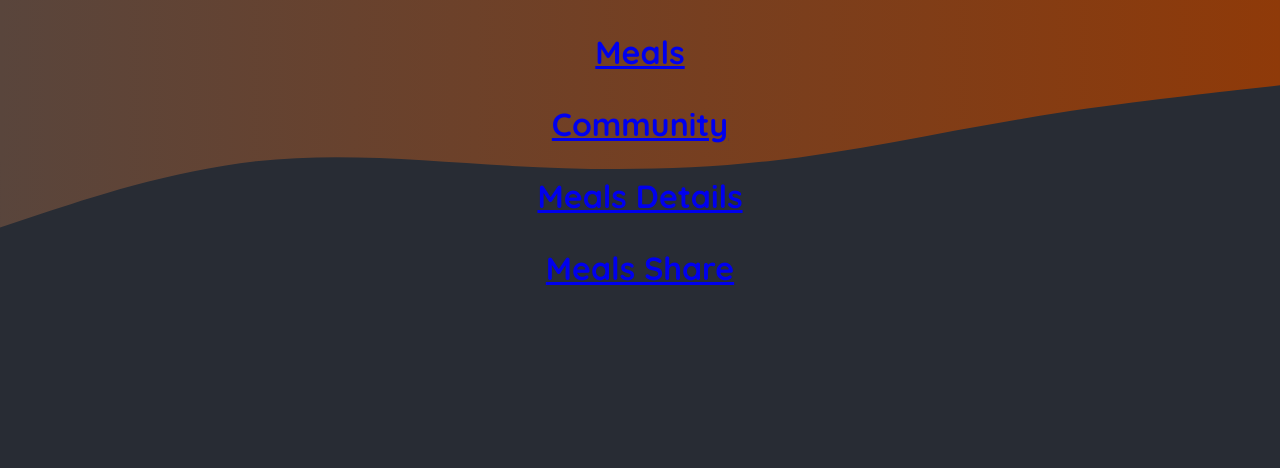
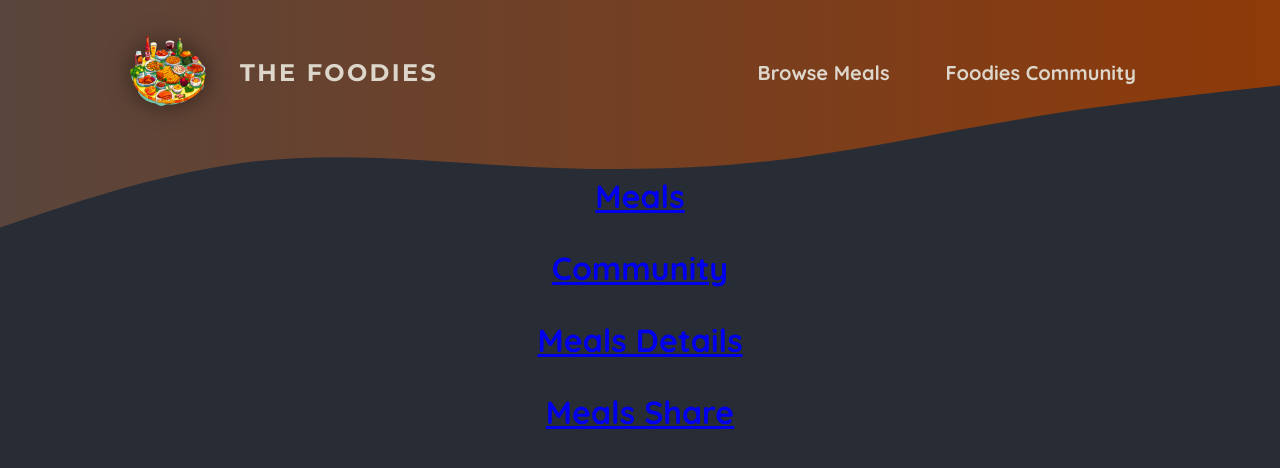
Before and after one commit to ehsanexe/next-level-food, a Next.js app: page / in a window 1280 px wide. Shown: the top 468 px of the page. Built offline with nearby package versions, Linux system fonts and the light colour scheme.

Commit message:
update 1 file and create 2 files

```diff
--- a/app/layout.js
+++ b/app/layout.js
@@ -1,8 +1,9 @@
-import './globals.css';
+import MainHeader from "@/components/main-header";
+import "./globals.css";
 
 export const metadata = {
-  title: 'NextLevel Food',
-  description: 'Delicious meals, shared by a food-loving community.',
+  title: "NextLevel Food",
+  description: "Delicious meals, shared by a food-loving community.",
 };
 
 export default function RootLayout({ children }) {
@@ -15,11 +16,11 @@ export default function RootLayout({ children }) {
               <linearGradient id="gradient" x1="0%" y1="0%" x2="100%" y2="0%">
                 <stop
                   offset="0%"
-                  style={{ stopColor: '#59453c', stopOpacity: '1' }}
+                  style={{ stopColor: "#59453c", stopOpacity: "1" }}
                 />
                 <stop
                   offset="100%"
-                  style={{ stopColor: '#8f3a09', stopOpacity: '1' }}
+                  style={{ stopColor: "#8f3a09", stopOpacity: "1" }}
                 />
               </linearGradient>
             </defs>
@@ -30,6 +31,7 @@ export default function RootLayout({ children }) {
           </svg>
         </div>
 
+        <MainHeader />
         {children}
       </body>
     </html>
--- /dev/null
+++ b/components/main-header.js
@@ -0,0 +1,26 @@
+import Link from "next/link";
+import React from "react";
+import Logo from "@/assets/logo.png";
+import styles from "./main-header.module.css";
+
+export default function MainHeader() {
+  return (
+    <header className={styles.header}>
+      <Link className={styles.logo} href="./">
+        <img src={Logo.src} />
+        The Foodies
+      </Link>
+
+      <nav className={styles.nav}>
+        <ul>
+          <li>
+            <Link href="meals">Browse Meals</Link>{" "}
+          </li>
+          <li>
+            <Link href="community">Foodies Community</Link>{" "}
+          </li>
+        </ul>
+      </nav>
+    </header>
+  );
+}
--- /dev/null
+++ b/components/main-header.module.css
@@ -0,0 +1,67 @@
+.header {
+  display: flex;
+  justify-content: space-between;
+  align-items: center;
+  padding: 2rem 1rem;
+}
+
+@media (min-width: 768px) {
+  .header {
+    padding: 2rem 10%;
+  }
+}
+
+.nav ul {
+  list-style: none;
+  margin: 0;
+  padding: 0;
+  display: flex;
+  gap: 1.5rem;
+  /* font-family: 'Montserrat', sans-serif; */
+  font-size: 1.25rem;
+}
+
+.nav a {
+  text-decoration: none;
+  color: #ddd6cb;
+  font-weight: bold;
+  padding: 0.5rem 1rem;
+  border-radius: 0.5rem;
+}
+
+.nav a:hover,
+.nav a:active {
+  background: linear-gradient(90deg, #ff8a05, #f9b331);
+  background-clip: text;
+  -webkit-background-clip: text;
+  -webkit-text-fill-color: transparent;
+  text-shadow: 0 0 18px rgba(248, 190, 42, 0.8);
+}
+
+.active {
+  background: linear-gradient(90deg, #ff8a05, #f9b331);
+  background-clip: text;
+  -webkit-background-clip: text;
+  -webkit-text-fill-color: transparent;
+}
+
+.logo {
+  display: flex;
+  align-items: center;
+  justify-content: center;
+  gap: 2rem;
+  text-decoration: none;
+  color: #ddd6cb;
+  font-weight: bold;
+  font-family: "Montserrat", sans-serif;
+  letter-spacing: 0.15rem;
+  text-transform: uppercase;
+  font-size: 1.5rem;
+}
+
+.logo img {
+  width: 5rem;
+  height: 5rem;
+  object-fit: contain;
+  filter: drop-shadow(0 0 0.75rem rgba(0, 0, 0, 0.5));
+}
```
